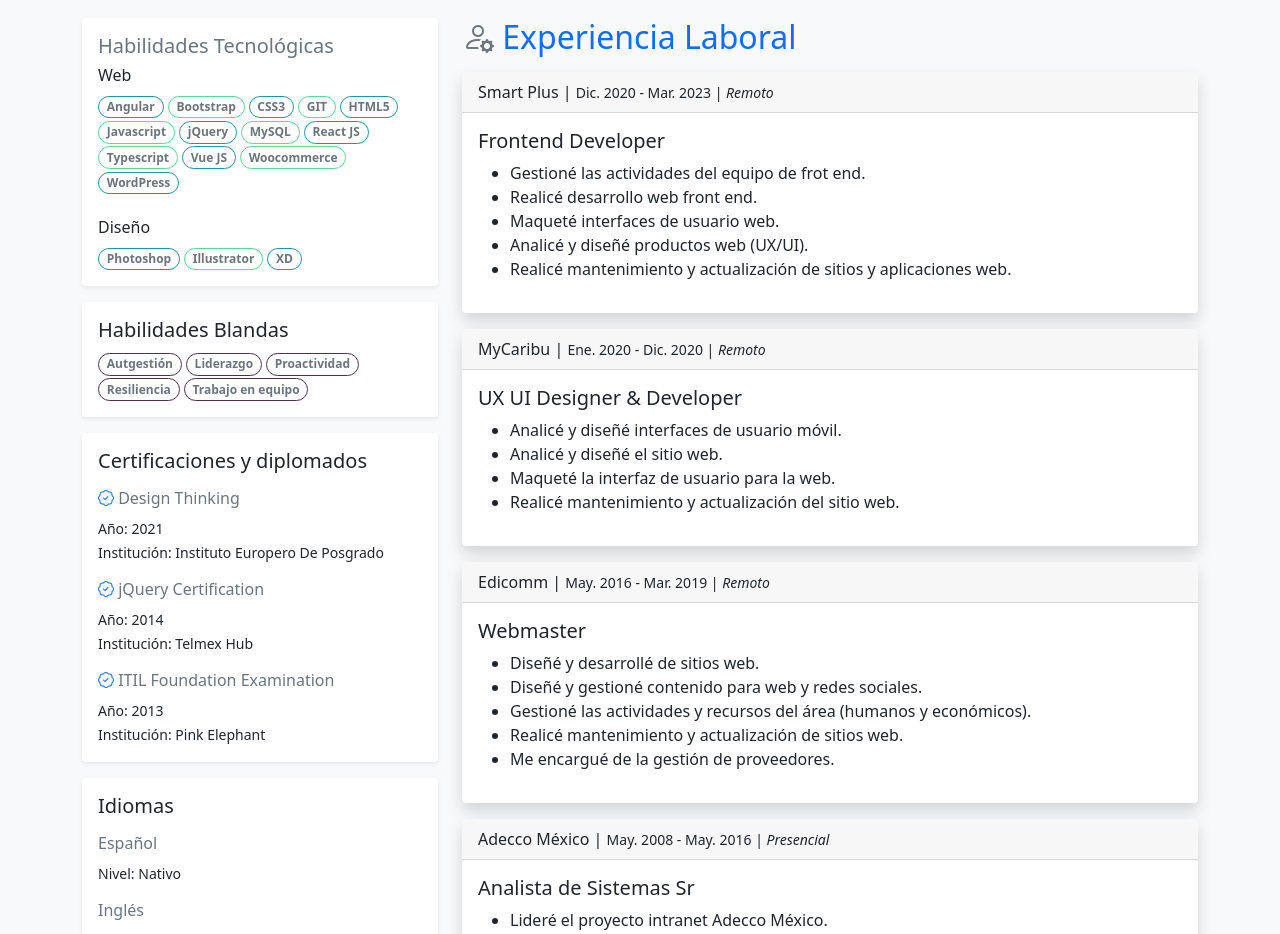
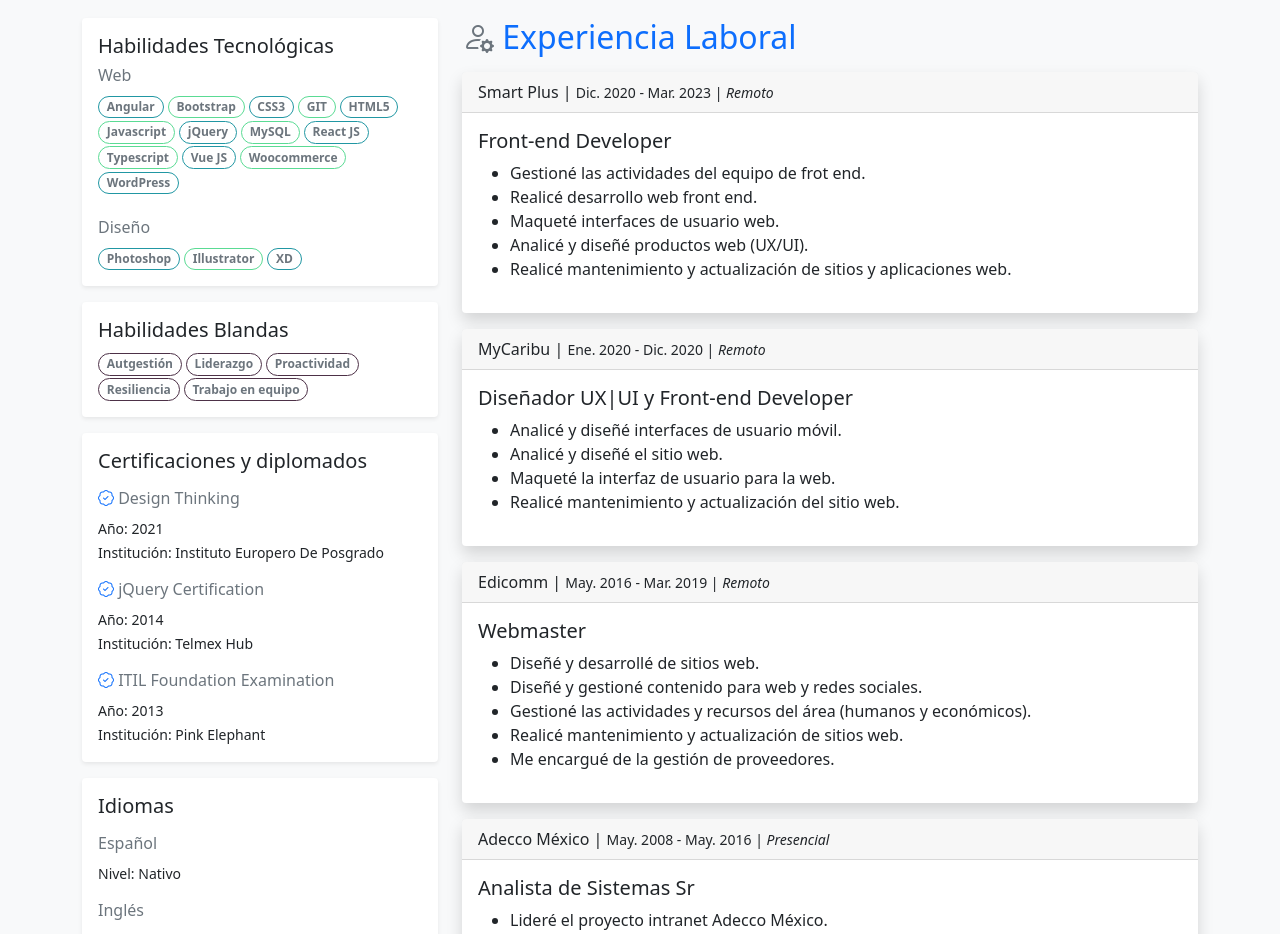
Before and after one commit to dgerardo1/ng-curriculum, an Angular app: page /home in a window 1280 px wide. Shown: the part 380-1314 px from the top of the page. Built offline with nearby package versions, Linux system fonts and the light colour scheme.

Commit message:
Corrige algunos textos

```diff
--- a/src/app/components/languages/languages.component.ts
+++ b/src/app/components/languages/languages.component.ts
@@ -14,7 +14,7 @@ export class LanguagesComponent {
     },
     {
       language: 'Inglés',
-      level: 'Conversacional',
+      level: 'B1',
     }
   ]
 
--- a/src/app/components/technical-skills/technical-skills.component.html
+++ b/src/app/components/technical-skills/technical-skills.component.html
@@ -1,8 +1,8 @@
 
 <div class="card border-0 shadow-sm mb-3">
   <div class="card-body">
-    <h5 class="card-title text-secondary">Habilidades Tecnológicas</h5>
-    <h6>
+    <h5 class="card-title">Habilidades Tecnológicas</h5>
+    <h6 class="text-secondary">
       Web
     </h6>
     <span
@@ -11,7 +11,7 @@
       [ngClass]="i % 2 === 0 ? 'auxiliary-color-1' : 'auxiliary-color-2'">
         {{ webTool }}
     </span>
-    <h6 class="mt-4">
+    <h6 class="text-secondary mt-4">
       Diseño
     </h6>
     <span
--- a/src/app/components/work-experience/work-experience.component.ts
+++ b/src/app/components/work-experience/work-experience.component.ts
@@ -9,7 +9,7 @@ export class WorkExperienceComponent {
 
   jobs = [
     {
-      title: 'Frontend Developer',
+      title: 'Front-end Developer',
       company: 'Smart Plus',
       modality: 'Remoto',
       startDate: 'Dic. 2020',
@@ -23,7 +23,7 @@ export class WorkExperienceComponent {
       ]
     },
     {
-      title: 'UX UI Designer & Developer',
+      title: 'Diseñador UX|UI y Front-end Developer',
       company: 'MyCaribu',
       modality: 'Remoto',
       startDate: 'Ene. 2020',
```
